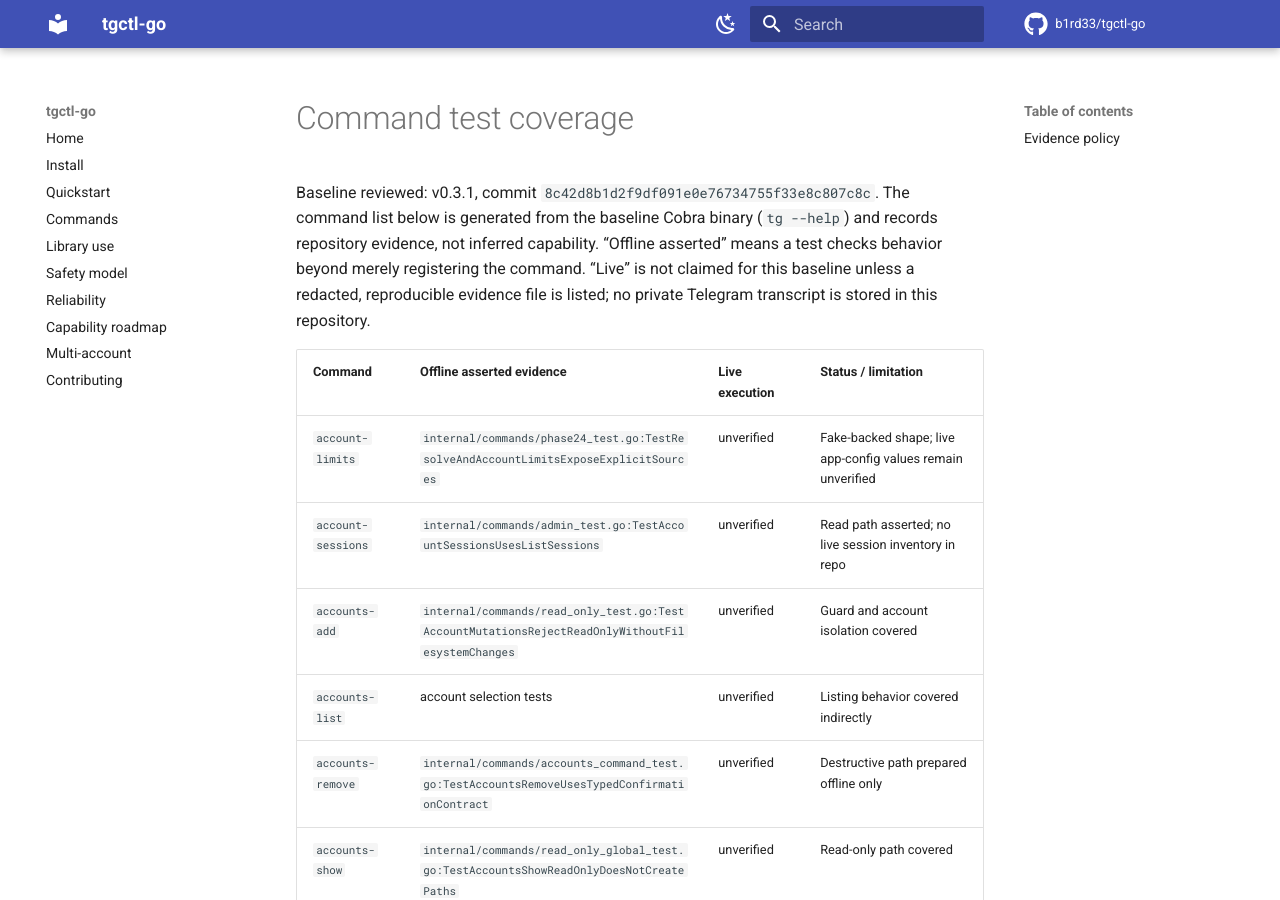
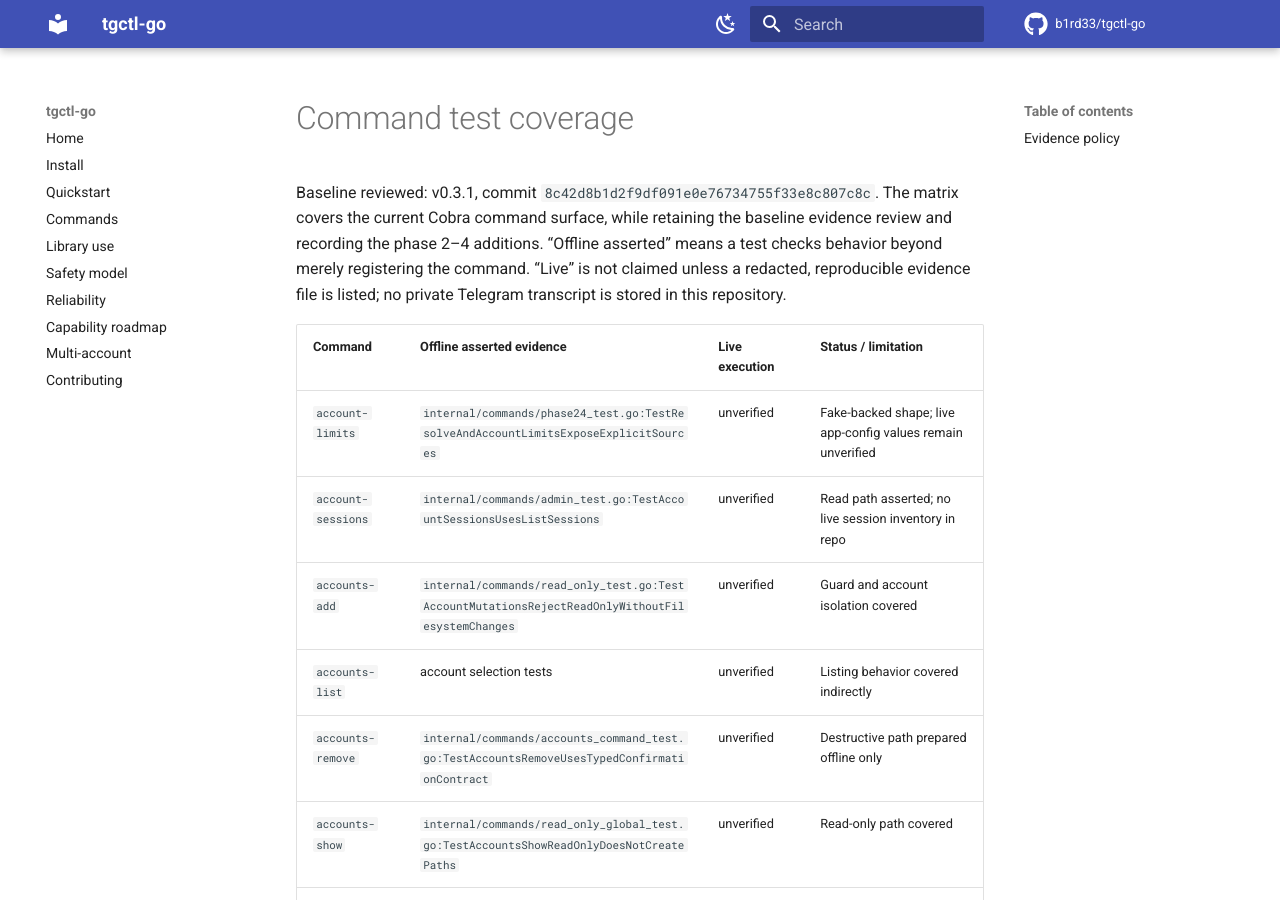
Before and after one commit to b1rd33/tgctl-go, an MkDocs documentation site: the page built from docs/command-test-coverage.md, in a window 1280 px wide and 900 px high. Built offline with MkDocs 1.6.1 and Material for MkDocs 9.7.7, drawn with Linux system fonts in a browser that asks for light colours; comment, search, counter and statistics services are not loaded; some of the changed text lies outside the part shown.

```diff
--- a/docs/command-test-coverage.md
+++ b/docs/command-test-coverage.md
@@ -1,11 +1,11 @@
 # Command test coverage
 
 Baseline reviewed: v0.3.1, commit `8c42d8b1d2f9df091e0e76734755f33e8c807c8c`.
-The command list below is generated from the baseline Cobra binary (`tg --help`)
-and records repository evidence, not inferred capability. “Offline asserted”
-means a test checks behavior beyond merely registering the command. “Live” is
-not claimed for this baseline unless a redacted, reproducible evidence file is
-listed; no private Telegram transcript is stored in this repository.
+The matrix covers the current Cobra command surface, while retaining the
+baseline evidence review and recording the phase 2–4 additions. “Offline
+asserted” means a test checks behavior beyond merely registering the command.
+“Live” is not claimed unless a redacted, reproducible evidence file is listed;
+no private Telegram transcript is stored in this repository.
 
 | Command | Offline asserted evidence | Live execution | Status / limitation |
 | --- | --- | --- | --- |
```
Also changed, not shown: other parts of docs/command-test-coverage.md (+1 -0 lines), docs/phase-progress.md (added, +19 -0 lines).
